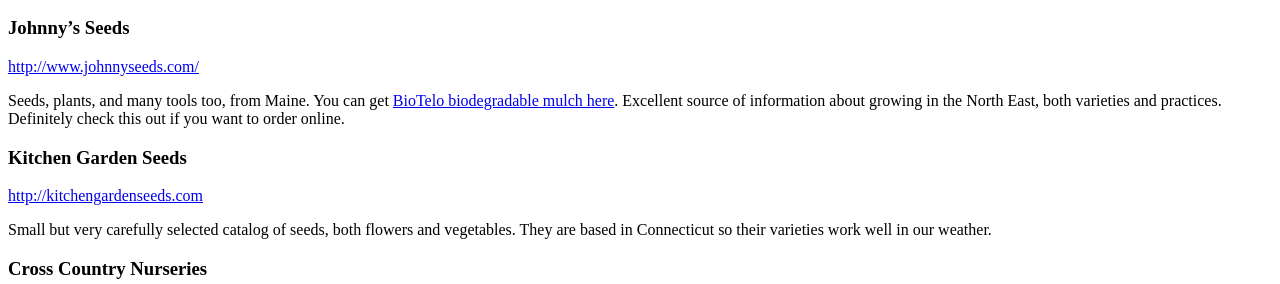
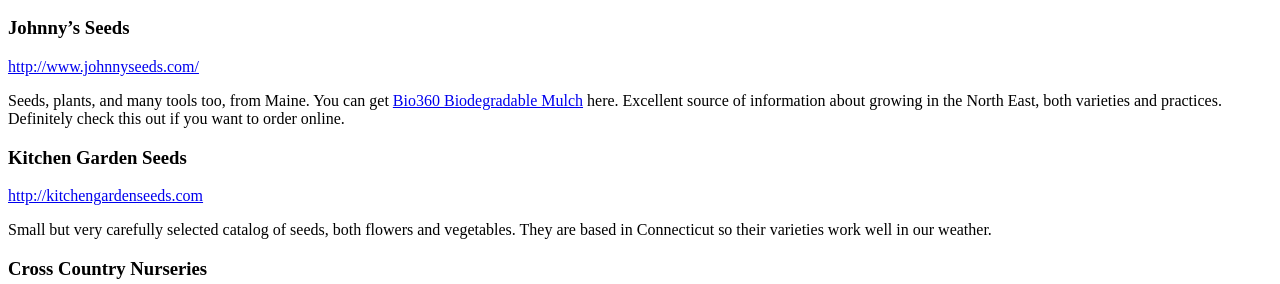
Before and after one commit to bosborne/nyackcommunitygarden, a Jekyll site: the page built from _posts/2015-02-30-good-sources-for-seeds-and-plants.md, in a window 1280 px wide. Shown: the part 399-683 px from the top of the page. Built offline with Jekyll 4.4.1, drawn with Linux system fonts in a browser that asks for light colours; nearby versions of some CDN libraries; library files that are not in the unit come from our copies; Markdown is read by kramdown in place of the engine named in the settings.

Commit message:
Minor edits

```diff
--- a/_posts/2015-02-30-good-sources-for-seeds-and-plants.md
+++ b/_posts/2015-02-30-good-sources-for-seeds-and-plants.md
@@ -14,7 +14,7 @@
 
 [http://www.johnnyseeds.com/](http://www.johnnyseeds.com/)
 
-Seeds, plants, and many tools too, from Maine. You can get [BioTelo biodegradable mulch here](http://www.johnnyseeds.com/p-6978-biotelo-biodegradable-mulch-4-5-x-32.aspx). Excellent source of information about growing in the North East, both varieties and practices. Definitely check this out if you want to order online.
+Seeds, plants, and many tools too, from Maine. You can get [Bio360 Biodegradable Mulch](http://www.johnnyseeds.com/p-6978-bio360-biodegradable-mulch-45-x-32.aspx) here. Excellent source of information about growing in the North East, both varieties and practices. Definitely check this out if you want to order online.
 
 ### Kitchen Garden Seeds
 
```
